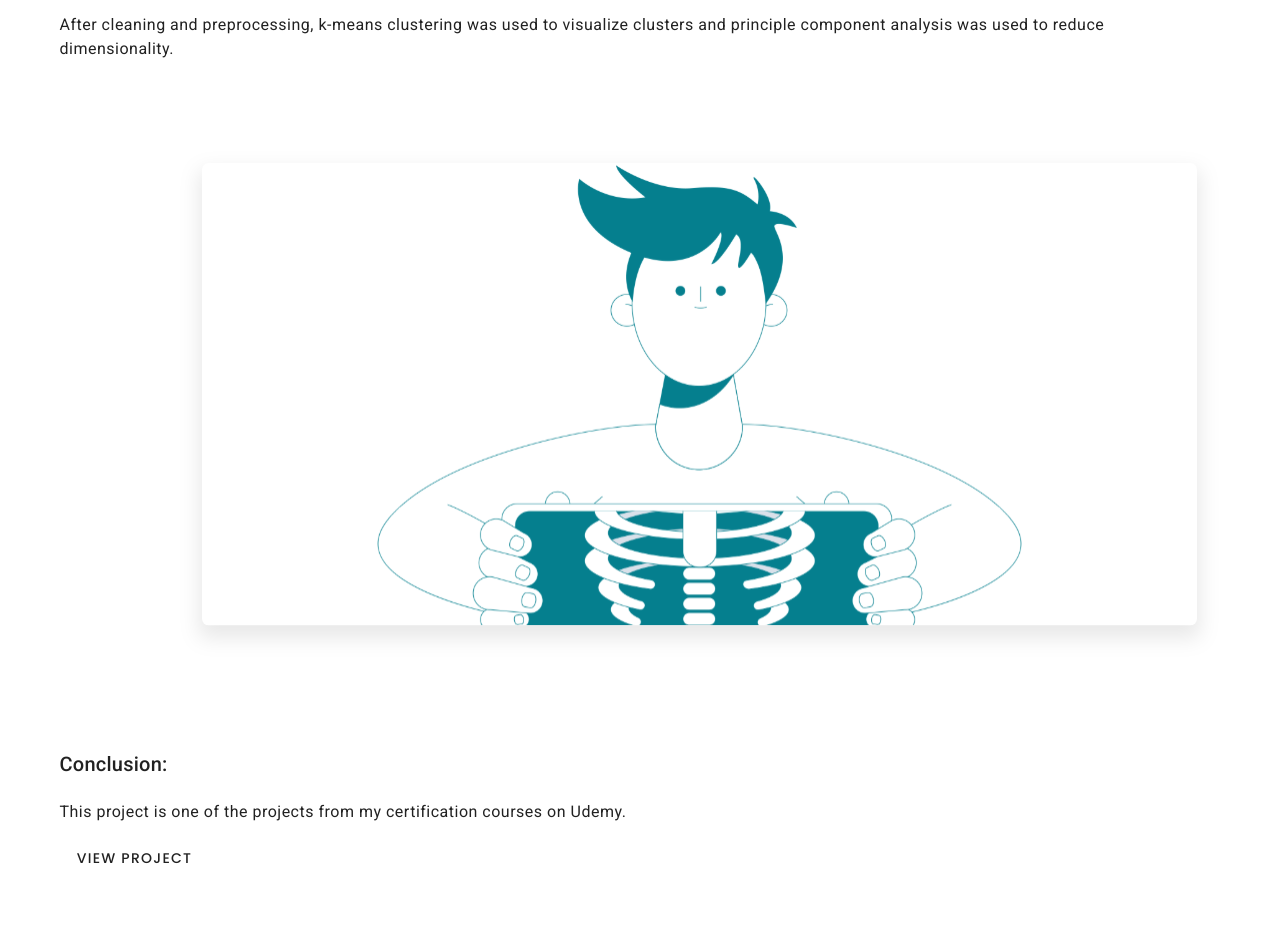
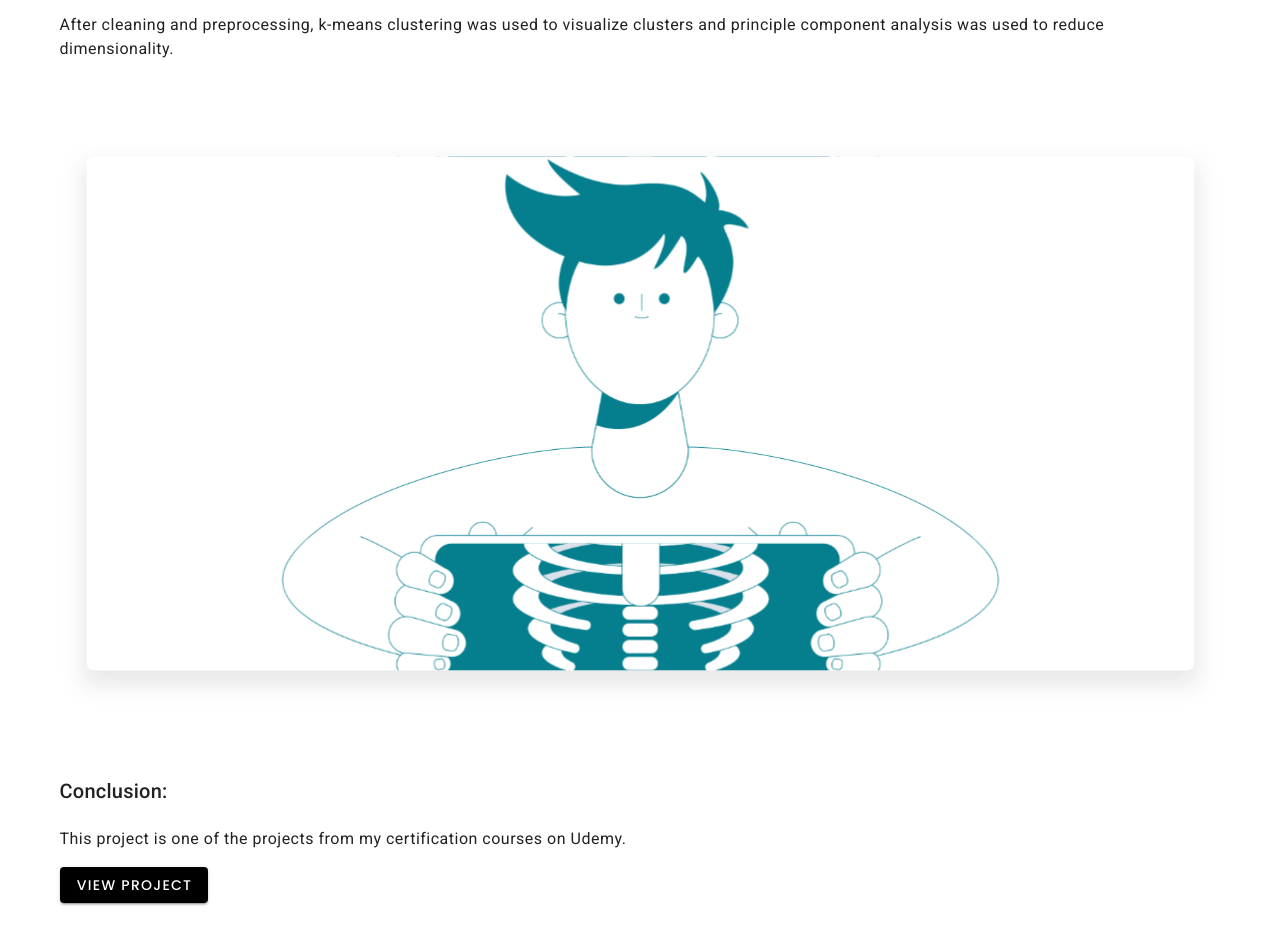
Before and after one commit to joshua-s2/Ada-s, a Nuxt app: page /work5 in a window 1280 px wide. Shown: the part 1000-1943 px from the top of the page. Built offline with nearby package versions, Linux system fonts and the light colour scheme.

Commit message:
ui fixes

```diff
--- a/src/components/Portfolio/InfoFive.vue
+++ b/src/components/Portfolio/InfoFive.vue
@@ -10,7 +10,7 @@
         dimensionality.
       </div>
 
-      <v-img class="my-15" src="/images/work2.svg" width="100%"></v-img>
+      <img class="my-15" src="/images/work2.svg" width="100%" />
 
       <div class="text-h6 mb-5">Conclusion:</div>
       <div class="text-body-1">
@@ -19,7 +19,7 @@
       </div>
       <v-btn
         class="my-4"
-        text
+        :class="darkcolor"
         target="_blank"
         rel="noopener noreferrer"
         href="https://medium.com/analytics-vidhya/marketing-analysis-df9a019d2ec2"
@@ -30,6 +30,13 @@
 </template>
 <script>
 export default {
-  name: "InfoFive"
+  name: "InfoFive",
+  computed: {
+    darkcolor() {
+      return this.$vuetify.theme.dark
+        ? "white black--text"
+        : "black white--text";
+    }
+  }
 };
 </script>
--- a/src/components/Portfolio/InfoFour.vue
+++ b/src/components/Portfolio/InfoFour.vue
@@ -39,7 +39,7 @@
       </div>
       <v-btn
         class="my-4"
-        text
+        :class="darkcolor"
         target="_blank"
         rel="noopener noreferrer"
         href="https://medium.com/analytics-vidhya/eda-on-football-transfers-between-200-2018-a004e06ef087"
@@ -50,6 +50,13 @@
 </template>
 <script>
 export default {
-  name: "InfoFour"
+  name: "InfoFour",
+  computed: {
+    darkcolor() {
+      return this.$vuetify.theme.dark
+        ? "white black--text"
+        : "black white--text";
+    }
+  }
 };
 </script>
--- a/src/components/Portfolio/InfoSeven.vue
+++ b/src/components/Portfolio/InfoSeven.vue
@@ -1,7 +1,7 @@
 <template>
   <div class="primary pb-15">
     <v-container class="pb-10">
-      <v-img src="/images/work.svg" width="100%"></v-img>
+      <img src="/images/project6.svg" width="100%" />
 
       <div class="text-h6 mb-5">Methodology:</div>
       <div class="text-body-1 mb-5">
@@ -10,7 +10,7 @@
       </div>
       <div class="text-subtitle-1 my-5">Overview:</div>
 
-      <v-img class="my-15" src="/images/work2.svg" width="100%"></v-img>
+      <img class="my-15" src="/images/project6.svg" width="100%" />
 
       <div class="text-h6 mb-5">Conclusion:</div>
       <div class="text-body-1">
@@ -19,7 +19,7 @@
       </div>
       <v-btn
         class="my-4"
-        text
+        :class="darkcolor"
         target="_blank"
         rel="noopener noreferrer"
         href="https://metaverse-slayer.netlify.app/"
@@ -30,6 +30,13 @@
 </template>
 <script>
 export default {
-  name: "InfoSeven"
+  name: "InfoSeven",
+  computed: {
+    darkcolor() {
+      return this.$vuetify.theme.dark
+        ? "white black--text"
+        : "black white--text";
+    }
+  }
 };
 </script>
--- a/src/components/Portfolio/InfoSix.vue
+++ b/src/components/Portfolio/InfoSix.vue
@@ -1,24 +1,24 @@
 <template>
   <div class="primary pb-15">
     <v-container class="pb-10">
-      <img src="/images/work.svg" width="100%" />
+      <img src="/images/project2.svg" width="100%" />
 
-      <div class="text-h6 mb-5">Methodology:</div>
+      <div class="text-h6 my-5">Methodology:</div>
       <div class="text-body-1 mb-5">
         This project was done using HTML, CSS and Javascript with addition of
         J-Query for some functionality and animate on scroll for animations.
       </div>
 
-      <v-img class="my-15" src="/images/work2.svg" width="100%"></v-img>
+      <img class="my-15" src="/images/project2.svg" width="100%" />
 
       <div class="text-h6 mb-5">Conclusion:</div>
       <div class="text-body-1">
         This project was done during my internship at HNG.
       </div>
       <v-btn
-        class="my-4"
-        text
+        class="my-4 contact-btn"
         target="_blank"
+        :class="darkcolor"
         rel="noopener noreferrer"
         href="https://restauranteur.netlify.app/"
         >View Project</v-btn
@@ -28,6 +28,13 @@
 </template>
 <script>
 export default {
-  name: "InfoSix"
+  name: "InfoSix",
+  computed: {
+    darkcolor() {
+      return this.$vuetify.theme.dark
+        ? "white black--text"
+        : "black white--text";
+    }
+  }
 };
 </script>
--- a/src/components/Portfolio/InfoThree.vue
+++ b/src/components/Portfolio/InfoThree.vue
@@ -26,8 +26,8 @@
       </div>
       <v-btn
         class="my-4"
-        text
         target="_blank"
+        :class="darkcolor"
         rel="noopener noreferrer"
         href="https://share.streamlit.io/nwosu-ihueze/first_deploy/main/app.py"
         >View Project</v-btn
@@ -37,6 +37,13 @@
 </template>
 <script>
 export default {
-  name: "InfoThree"
+  name: "InfoThree",
+  computed: {
+    darkcolor() {
+      return this.$vuetify.theme.dark
+        ? "white black--text"
+        : "black white--text";
+    }
+  }
 };
 </script>
--- a/src/components/Portfolio/InfoTwo.vue
+++ b/src/components/Portfolio/InfoTwo.vue
@@ -47,7 +47,7 @@
         </div>
       </div>
 
-      <v-img class="my-15" src="/images/work2.svg" width="100%"></v-img>
+      <img class="my-15" src="/images/work2.svg" width="100%" />
 
       <div class="text-h6 mb-5">Conclusion:</div>
       <div class="text-body-1">
@@ -57,7 +57,7 @@
       </div>
       <v-btn
         class="my-4"
-        text
+        :class="darkcolor"
         target="_blank"
         rel="noopener noreferrer"
         href="https://medium.com/analytics-vidhya/ai-and-2d-medical-imaging-4adf502f5773"
@@ -68,6 +68,13 @@
 </template>
 <script>
 export default {
-  name: "InfoTwo"
+  name: "InfoTwo",
+  computed: {
+    darkcolor() {
+      return this.$vuetify.theme.dark
+        ? "white black--text"
+        : "black white--text";
+    }
+  }
 };
 </script>
--- a/src/components/Portfolio/Workinfo.vue
+++ b/src/components/Portfolio/Workinfo.vue
@@ -22,7 +22,7 @@
         available and the rate of vaccinations.
       </div>
 
-      <v-img class="my-15" src="/images/work2.svg" width="100%"></v-img>
+      <img class="my-15" src="/images/work2.svg" width="100%" />
 
       <div class="text-h6 mb-5">Conclusion:</div>
       The aim of this analysis is to answer the following questions.
@@ -38,6 +38,7 @@
       <v-btn
         class="my-4"
         target="_blank"
+        :class="darkcolor"
         rel="noopener noreferrer"
         href="https://medium.com/analytics-vidhya/data-analysis-with-visualization-covid-19-vaccine-progression-84ea786d5ab4"
         >View Project</v-btn
@@ -47,6 +48,13 @@
 </template>
 <script>
 export default {
-  name: "Workinfo"
+  name: "Workinfo",
+  computed: {
+    darkcolor() {
+      return this.$vuetify.theme.dark
+        ? "white black--text"
+        : "black white--text";
+    }
+  }
 };
 </script>
--- a/src/components/Themeswitch.vue
+++ b/src/components/Themeswitch.vue
@@ -12,7 +12,6 @@ export default {
   methods: {
     turndark() {
       this.$vuetify.theme.dark = !this.$vuetify.theme.dark;
-      console.log(this.$vuetify.theme.dark);
     }
   }
 };
```
